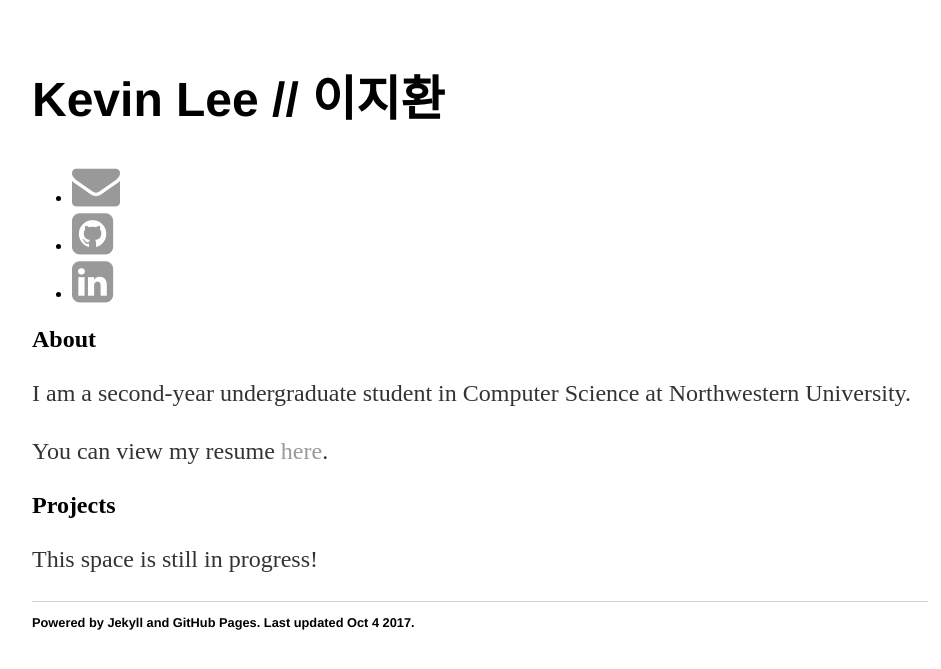
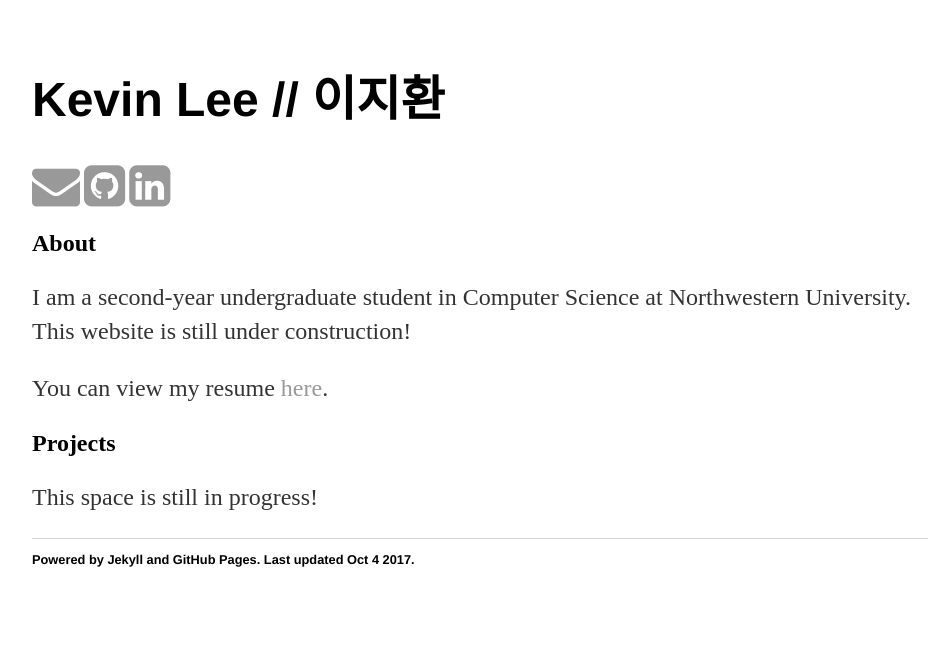
Before and after one commit to kevinjihwanlee/kevinjihwanlee.github.io, a Jekyll site: the page built from index.html, in a window 1280 px wide. Shown: the top 669 px of the page, without its empty margins (160-1101 px from the left). Built offline with Jekyll 4.4.1, drawn with Linux system fonts in a browser that asks for light colours.

Commit message:
fixing some things

```diff
--- a/index.html
+++ b/index.html
@@ -4,13 +4,12 @@ title: Kevin Lee
 ---
 <div class="blurb">
 	<h1>Kevin Lee // 이지환</h1>
-	    <ul>
-	        <li><a href="mailto:kevin.jihwan.lee@gmail.com" target = "_blank" class="fa fa-envelope fa-3x"></a></li>
-	        <li><a href="https://github.com/kevinjihwanlee" target = "_blank" class="fa fa-github-square fa-3x"></a></li>
-	        <li><a href="https://www.linkedin.com/in/kevin-jihwan-lee/" target = "_blank" class="fa fa-linkedin-square fa-3x"></a></li>
-		</ul>
+
+	        <a href="mailto:kevin.jihwan.lee@gmail.com" target = "_blank" class="fa fa-envelope fa-3x"></a>
+	        <a href="https://github.com/kevinjihwanlee" target = "_blank" class="fa fa-github-square fa-3x"></a>
+	        <a href="https://www.linkedin.com/in/kevin-jihwan-lee/" target = "_blank" class="fa fa-linkedin-square fa-3x"></a>
 	<h2>About </h2>
-	<p>I am a second-year undergraduate student in Computer Science at Northwestern University.</p>
+	<p>I am a second-year undergraduate student in Computer Science at Northwestern University. This website is still under construction!</p>
 	<p>You can view my resume <a href="/resume/KEVIN_LEE_RESUME.pdf" target = "_blank" >here</a>.
 	<h2>Projects</h2>
 	<p>This space is still in progress!</p>
```
